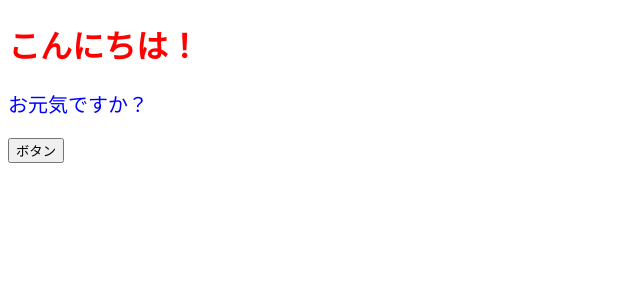
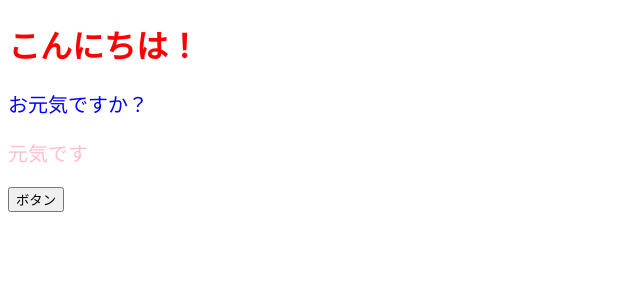
Before and after one commit to MochiMochiTosiki/react_jakee, a React (Create React App) app in the folder chapter4/: page / in a window 1280 px wide. Shown: the top 300 px of the page, without its empty margins (0-640 px from the left). Built offline with nearby package versions, Linux system fonts and the light colour scheme.

Commit message:
4-5 Props(Propsを学ぶ下準備)

```diff
--- a/chapter4/src/App.jsx
+++ b/chapter4/src/App.jsx
@@ -1,17 +1,20 @@
+import { ColoredMessage } from "./components/ColoredMessage";
+
 export const App = () => {
     const onClickButton = () => {
         alert();
     };
 
-    const contentStyle = {
-        color: "blue",
+    const contentPinkStyle = {
+        color: "pink",
         fontSize: "20px"
-    };
+    }
 
     return (
     <>
         <h1 style={{ color: "red" }}>こんにちは！</h1>
-        <p style={contentStyle}>お元気ですか？</p>
+        <ColoredMessage />
+        <p style={contentPinkStyle}>元気です</p>
         <button onClick={onClickButton}>ボタン</button>
     </>
     );
--- /dev/null
+++ b/chapter4/src/components/ColoredMessage.jsx
@@ -0,0 +1,8 @@
+export const ColoredMessage = () => {
+    const contentStyle = {
+        color: "blue",
+        fontSize: "20px"
+    };
+
+    return <p style={contentStyle}>お元気ですか？</p>
+}
```
